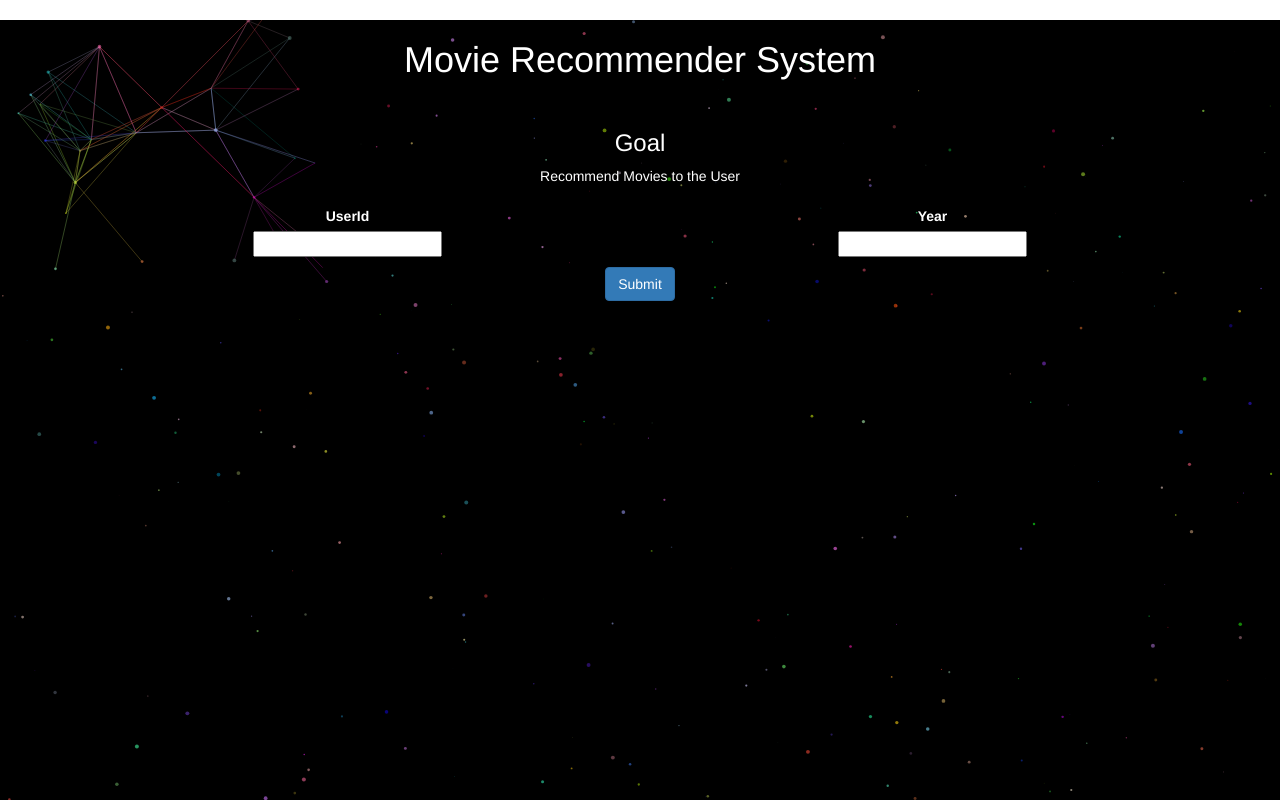
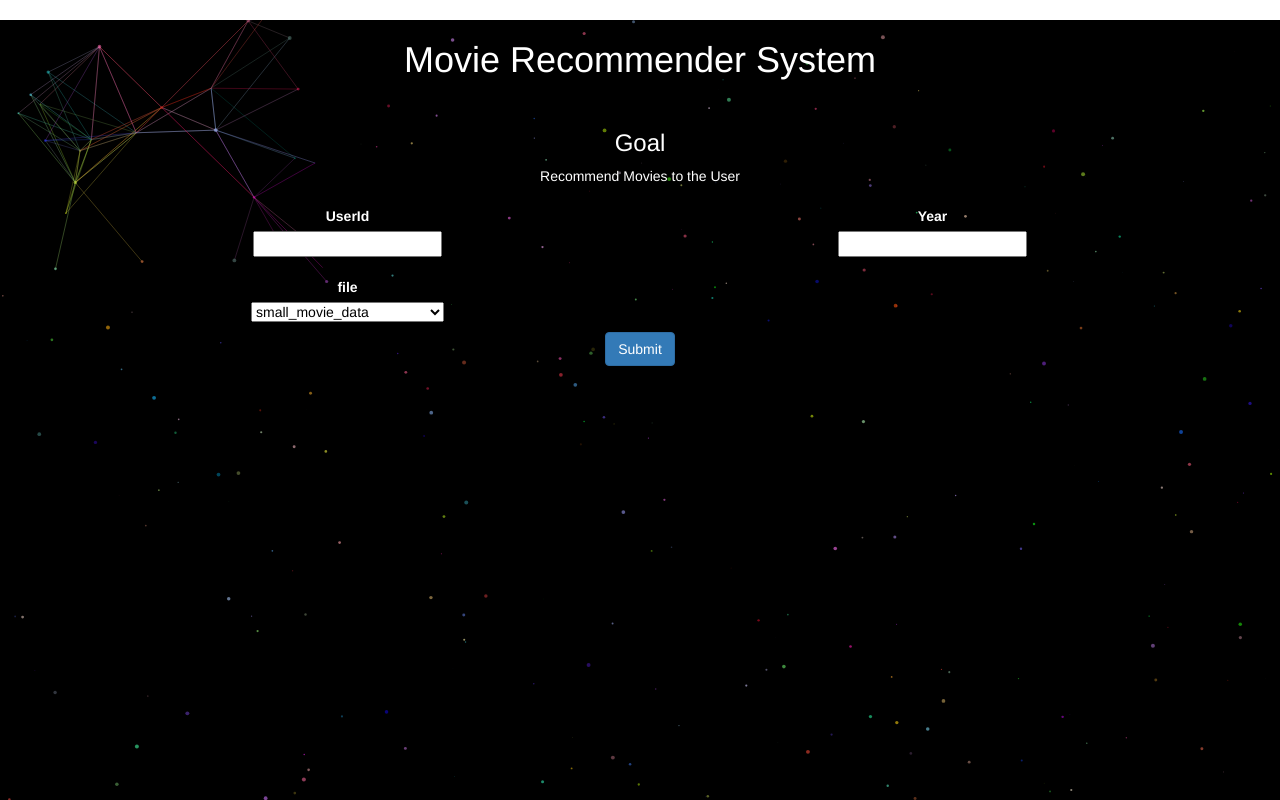
Before and after one commit to mandgerohit/movie_recommendation_system, a Flask app: page /recommend/ in a window 1280 px wide. Run offline with Flask 2, Linux system fonts and the light colour scheme; some libraries are stand-ins or nearby versions.

Commit message:
Updated the code for getting file as an input

```diff
--- a/FlaskApp/app/recommend/templates/recommend_movies.html
+++ b/FlaskApp/app/recommend/templates/recommend_movies.html
@@ -34,6 +34,11 @@
                        {{ render_field(form.year) }}
                     </p>
                 </div>
+                 <div class="col-md-6">
+                    <p class="important" style="color: #000000;">
+                       {{ render_field(form.file) }}
+                    </p>
+                </div>
             </div>
 
             <div class="col-md-12">
--- a/FlaskApp/app/recommend/views.py
+++ b/FlaskApp/app/recommend/views.py
@@ -10,9 +10,14 @@ from twython import Twython
 recommend = Blueprint('recommend', __name__,
                    template_folder='templates')
 
+file_list = [('/home/rnmandge/small_movie_data.csv', 'small_movie_data'), ('/home/rnmandge/small_medium_movie_data.csv', 'small_medium_movie_data'),
+                ('/home/rnmandge/medium_movie_data.csv', 'medium_movie_data'), ('/home/rnmandge/large_movie_data.csv', 'large_movie_data'),
+                ('/home/rnmandge/movie_data.csv', 'movie_data'), ('/home/rnmandge/movie_data1.csv', 'smaller_movie_data')]
+
 class MyForm(Form):
     userid = StringField("UserId")
     year = StringField("Year")
+    file = SelectField("file", choices=file_list)
 
 @recommend.route('/')
 def home():
@@ -23,7 +28,8 @@ def home():
 def submit():
     userid = request.form['userid']
     year = request.form['year']
-    p = subprocess.Popen(["sh", "/home/rnmandge/run.sh", userid, year], stdout=subprocess.PIPE)
+    file = request.form['file']
+    p = subprocess.Popen(["sh", "/home/rnmandge/run.sh", userid, year, file], stdout=subprocess.PIPE)
     result, err = p.communicate()
     result = result.split('\n')
     return render_template('result.html', par = result)
```
Also changed, not shown: recommender.py (+6 -7 lines), 2 other files.
